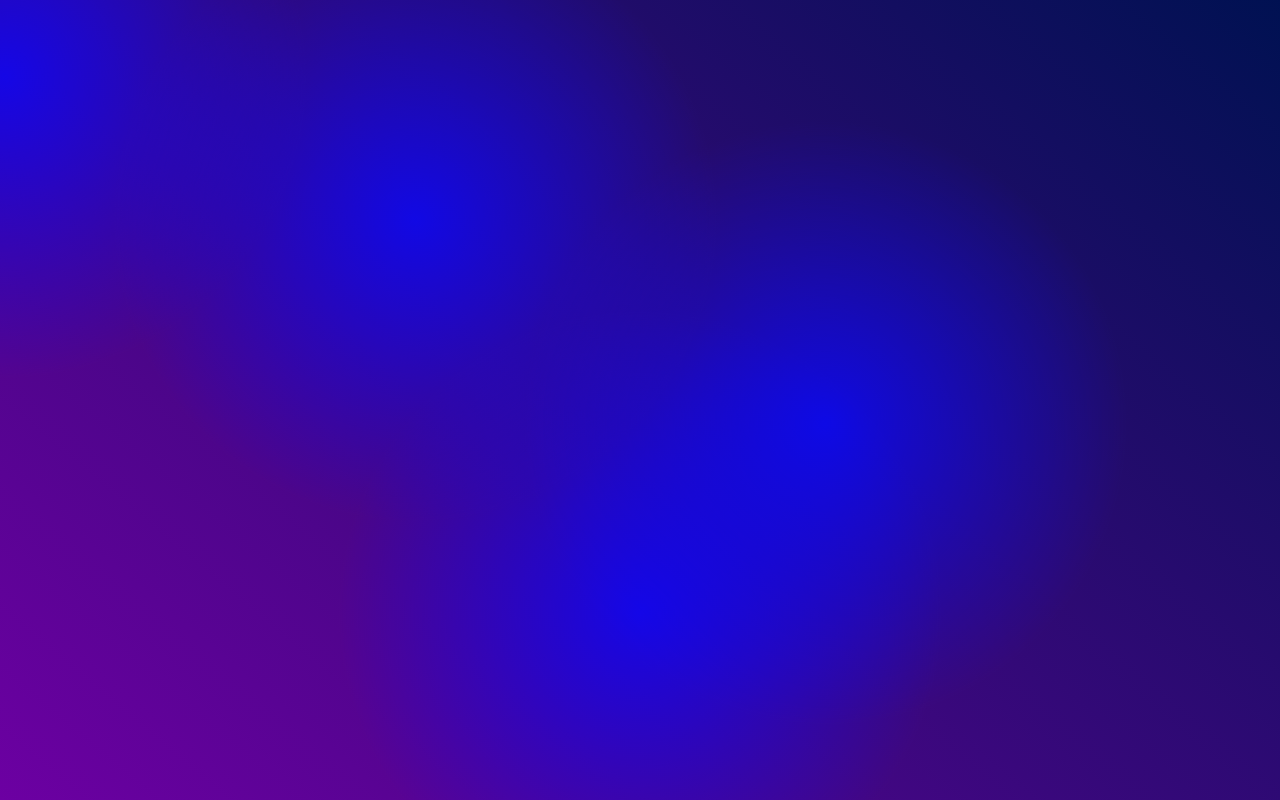
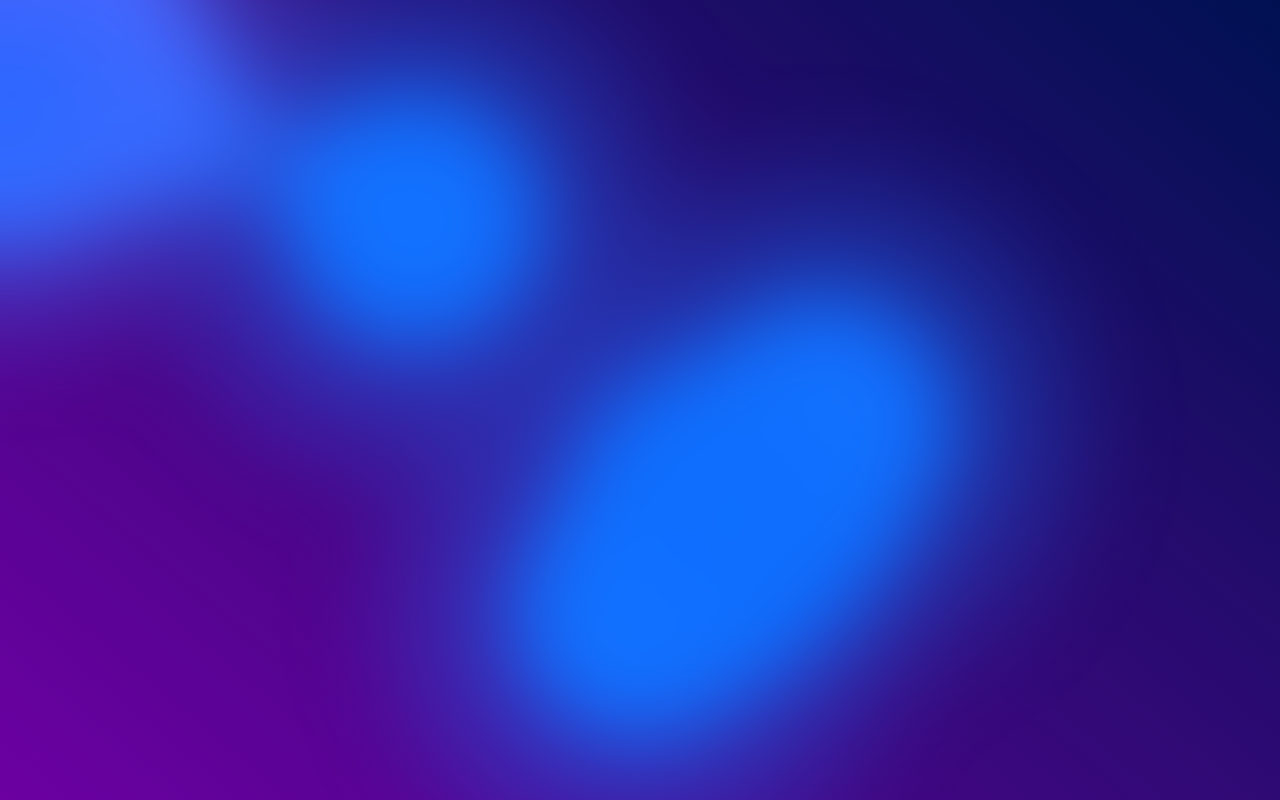
Before and after one commit to TNorsang/CareerPulse, a Next.js app: page / in a window 1280 px wide. Built offline with nearby package versions, Linux system fonts and the light colour scheme.

Commit message:
blurred bubble animation working

```diff
--- a/app/page.tsx
+++ b/app/page.tsx
@@ -1,14 +1,70 @@
+"use client";
+
 import "./styles/globals.css";
+import React, { useEffect, useRef } from "react";
 
 export default function Home() {
+  const bubbleRef = useRef<HTMLDivElement>(null);
+  useEffect(() => {
+    let curX = 0;
+    let curY = 0;
+    let tgX = 0;
+    let tgY = 0;
+
+    const move = () => {
+      curX += (tgX - curX) / 20;
+      curY += (tgY - curY) / 20;
+
+      if (bubbleRef.current) {
+        bubbleRef.current.style.transform = `translate(${Math.round(
+          curX
+        )}px, ${Math.round(curY)}px)`;
+      }
+
+      requestAnimationFrame(move);
+    };
+
+    const handleMouseMove = (event: MouseEvent) => {
+      tgX = event.clientX;
+      tgY = event.clientY;
+    };
+
+    window.addEventListener("mousemove", handleMouseMove);
+    move(); // Start animation
+
+    // Cleanup: Remove the mousemove event listener when the component unmounts
+    return () => {
+      window.removeEventListener("mousemove", handleMouseMove);
+    };
+  }, []);
+
   return (
     <div className="gradient-bg">
+      <svg xmlns="http://www.w3.org/2000/svg">
+        <defs>
+          <filter id="goo">
+            <feGaussianBlur
+              in="SourceGraphic"
+              stdDeviation="10"
+              result="blur"
+            />
+            <feColorMatrix
+              in="blur"
+              mode="matrix"
+              values="1 0 0 0 0  0 1 0 0 0  0 0 1 0 0  0 0 0 18 -8"
+              result="goo"
+            />
+            <feBlend in="SourceGraphic" in2="goo" />
+          </filter>
+        </defs>
+      </svg>
       <div className="gradients-container">
         <div className="g1"> </div>
         <div className="g2"> </div>
         <div className="g3"> </div>
         <div className="g4"> </div>
         <div className="g5"> </div>
+        <div className="interactive" ref={bubbleRef}></div>
       </div>
     </div>
   );
--- a/app/styles/globals.css
+++ b/app/styles/globals.css
@@ -71,6 +71,7 @@ body {
   }
 
   .gradients-container {
+    filter: url(#goo) blur(40px);
     width: 100%;
     height: 100%;
   }
@@ -161,4 +162,20 @@ body {
     animation: moveInCircle 20s ease infinite;
     opacity: 1;
   }
+  .interactive {
+    position: absolute;
+    background: radial-gradient(
+        circle at center,
+        rgba(var(--color-interactive), 0.8) 0,
+        rgba(var(--color-interactive), 0) 50%
+      )
+      no-repeat;
+    mix-blend-mode: var(--blending);
+    width: 100%;
+    height: 100%;
+    top: -50%;
+    left: -50%;
+
+    opacity: 0.7;
+  }
 }
```
